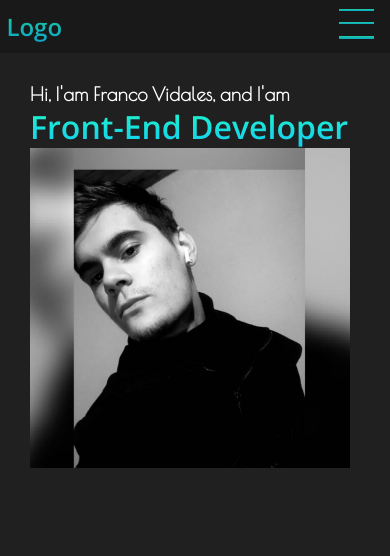
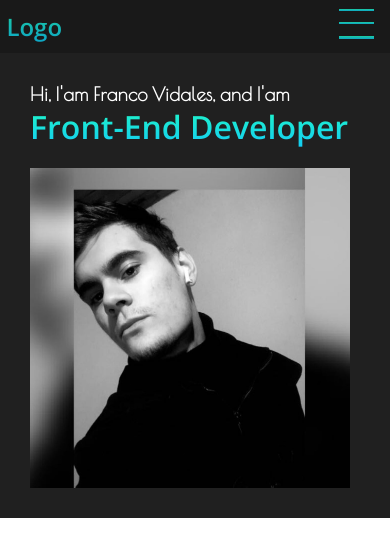
Before and after one commit to KurtCodex/Portfolio, a React (Vite) app: page / in a window 390 px wide. Shown: the top 556 px of the page. Built offline with nearby package versions, Linux system fonts and the light colour scheme.

Commit message:
Update0.6-responsive

```diff
--- a/src/styles/home.scss
+++ b/src/styles/home.scss
@@ -7,10 +7,9 @@
     background-color: #202020;
     color: white;
 
-    height: 100vh;
     padding: 30px;
 
-    @media(min-width: 768px) {
+    @media(min-width: 660px) {
         display: flex;
         flex-direction: row;
         justify-content: space-around;
@@ -42,6 +41,7 @@
         flex-direction: column;
         justify-content: flex-start;
         align-items: flex-start;
+        margin-top: 20px;
 
         img {
             width: 20em;
```
